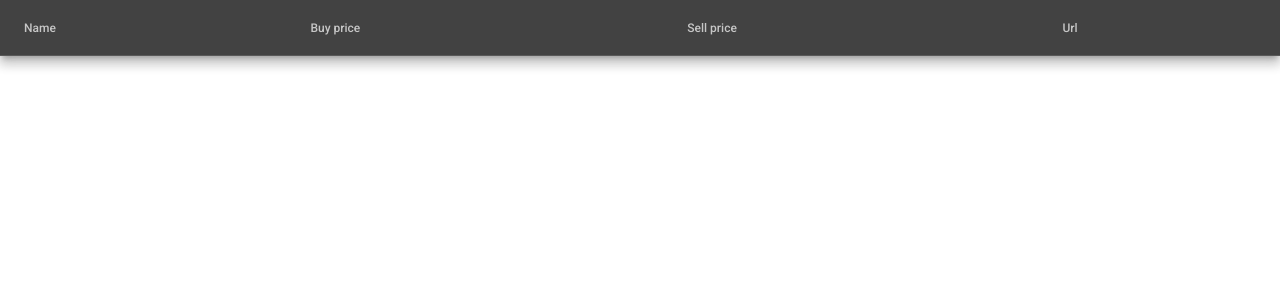
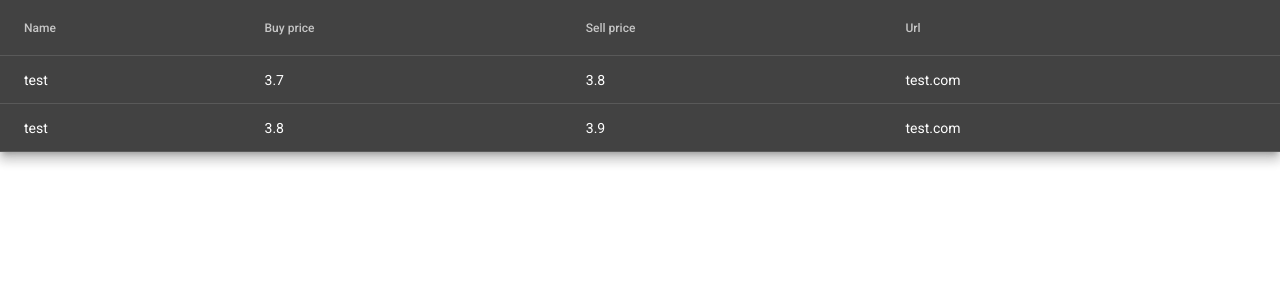
Before and after one commit to Ed1123/dollar-agular, an Angular app: page / in a window 1280 px wide. Shown: the top 300 px of the page. Built offline with nearby package versions, Linux system fonts and the light colour scheme; no server answers.

Commit message:
Add tmp data
Make table work with tmp data to not call api on each update

```diff
--- a/src/app/table/table.component.ts
+++ b/src/app/table/table.component.ts
@@ -19,9 +19,10 @@ export class TableComponent implements AfterViewInit, OnInit {
   @ViewChild(MatSort) sort!: MatSort;
 
   ngOnInit() {
-    this.dollar.getData().subscribe(res => {
-      this.dataSource.data = res.filter(exchange => exchange.buy_price != 0);
-    })
+    // this.dollar.getData().subscribe(res => {
+    //   this.dataSource.data = res.filter(exchange => exchange.buy_price != 0);
+    // })
+    this.dataSource.data = ELEMENT_DATA;
   }
 
   ngAfterViewInit() {
@@ -29,3 +30,18 @@ export class TableComponent implements AfterViewInit, OnInit {
   }
 
 }
+
+const ELEMENT_DATA: DollarExchange[] = [
+  {
+    exchange_name: 'test',
+    buy_price: 3.7,
+    sell_price: 3.8,
+    url: 'test.com'
+  },
+  {
+    exchange_name: 'test',
+    buy_price: 3.8,
+    sell_price: 3.9,
+    url: 'test.com'
+  },
+];
```
